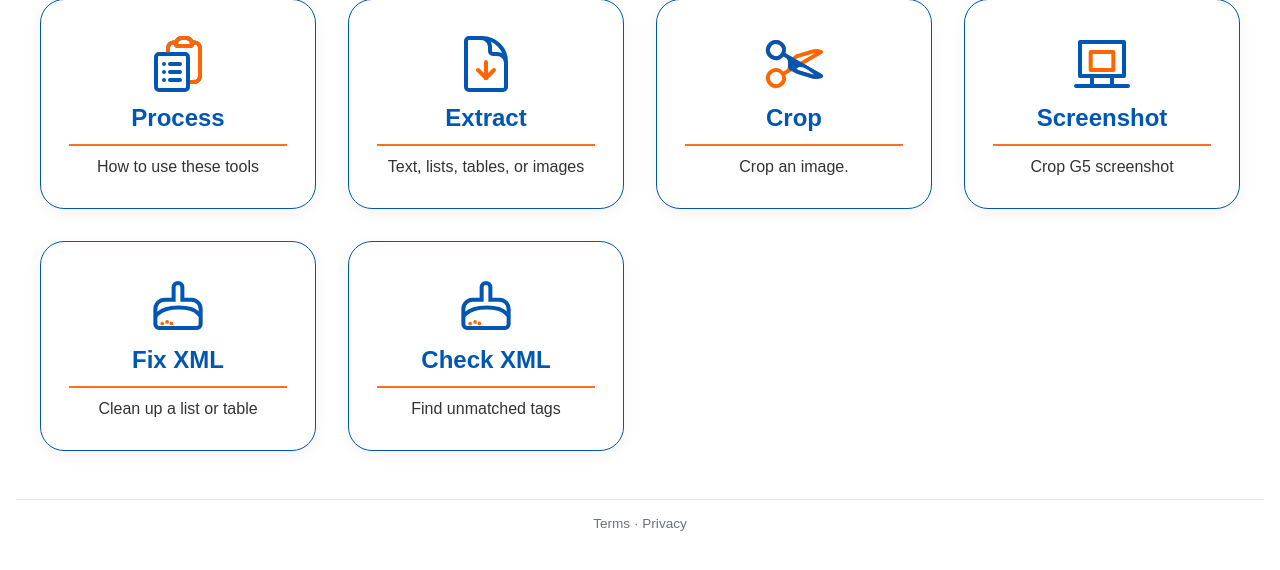
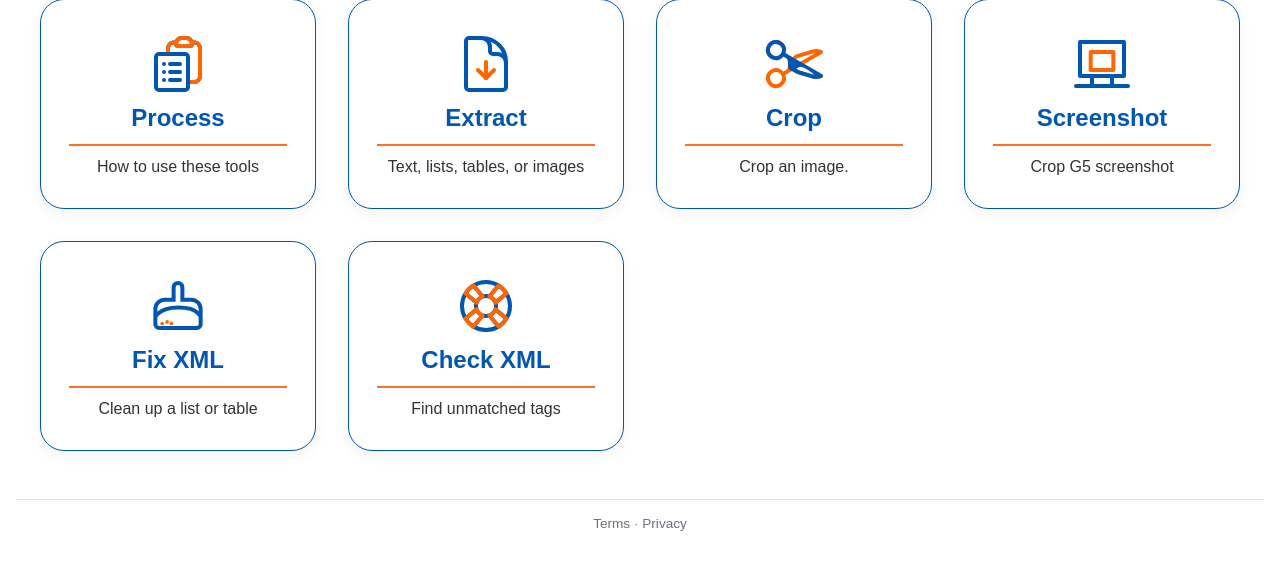
Before and after one commit to airbornedan/pdfxml, a Flask app: page / in a window 1280 px wide. Shown: the part 163-733 px from the top of the page. Run offline with Flask 3, Linux system fonts and the light colour scheme; parts of the project's set-up code (start-up, migrations or seed data) failed here and were passed over; some libraries are stand-ins or nearby versions.

Commit message:
Give Check XML card its own lifebuoy icon

```diff
--- a/templates/index.html
+++ b/templates/index.html
@@ -34,7 +34,7 @@
 			<span class="card-desc">Clean up a list or table</span>
 		</a>
 		<a href="{{ url_for('normalize.check_xml') }}" class="card">
-			<img class="card-icon" src="{{ url_for('static', filename='images/cleanup.svg') }}" alt="">
+			<img class="card-icon" src="{{ url_for('static', filename='images/discombobulate.svg') }}" alt="">
 			<span class="card-title">Check XML</span>
 			<hr class="card-divider">
 			<span class="card-desc">Find unmatched tags</span>
```
Also changed, not shown: static/images/discombobulate.svg (added).
